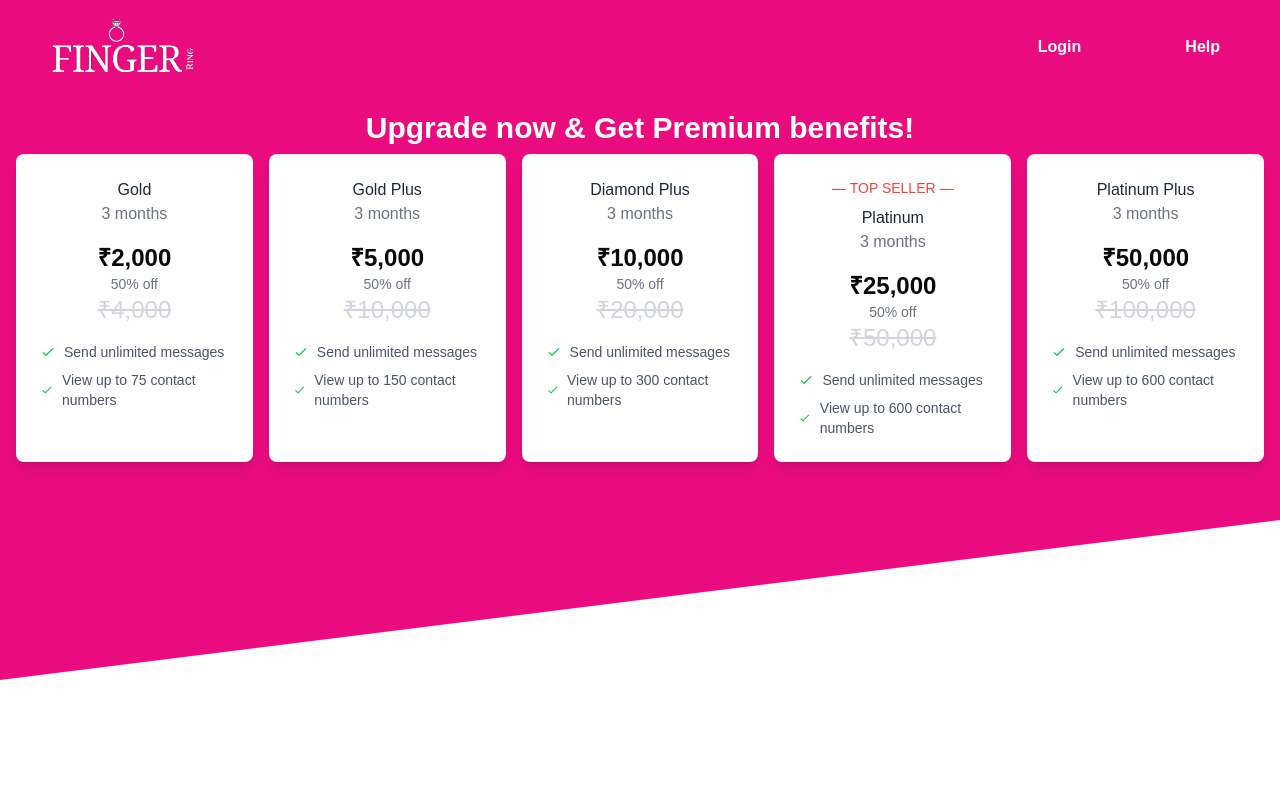
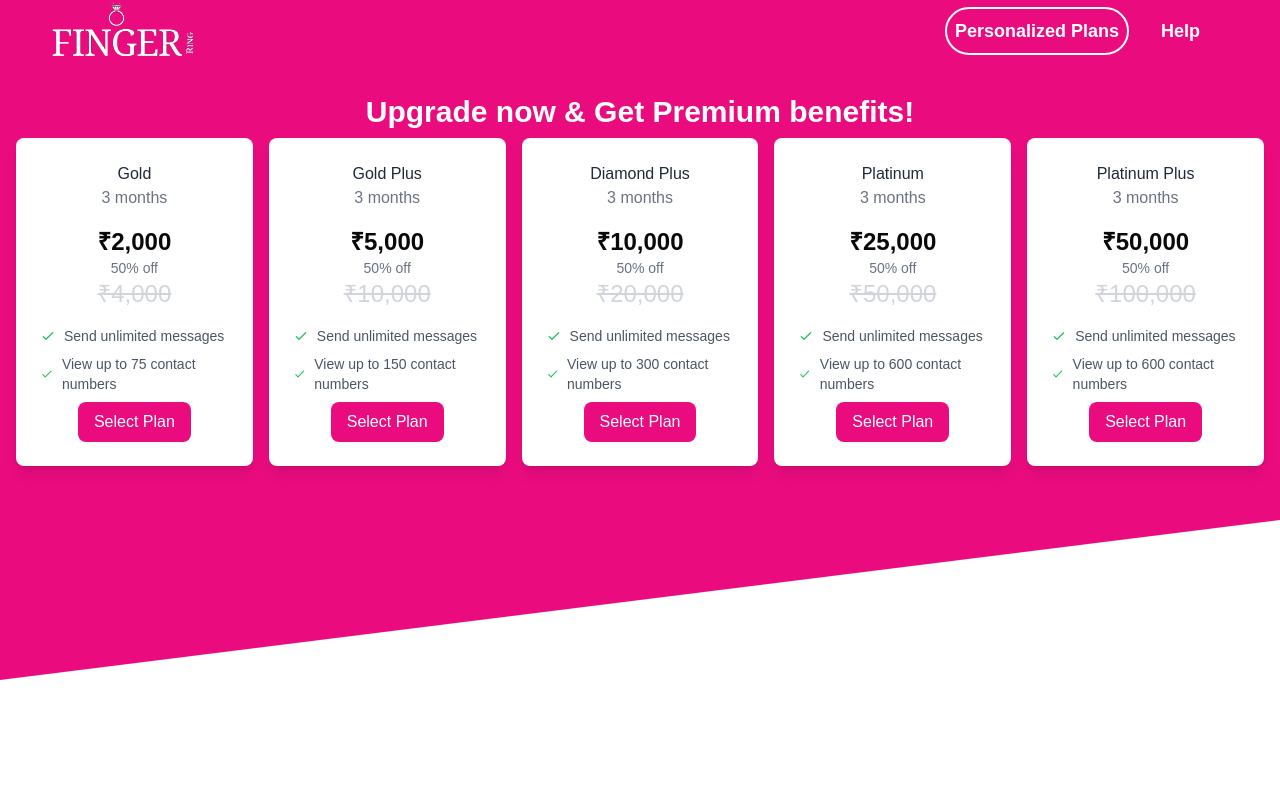
Before and after one commit to FingerRingMatch/Fingerringmatch, a Next.js app: page /plans in a window 1280 px wide. Shown: the top 800 px of the page. Built offline with nearby package versions, Linux system fonts and the light colour scheme; no server answers.

Commit message:
changed navbar for plans

```diff
--- a/app/layout.tsx
+++ b/app/layout.tsx
@@ -35,7 +35,6 @@ export default function RootLayout({
         <AuthProvider>
           <FormProvider>
         {children}
-        <Footer/>
         </FormProvider>
         </AuthProvider>
       </body>
--- a/app/plans/page.tsx
+++ b/app/plans/page.tsx
@@ -1,5 +1,5 @@
 import React from 'react';
-import Navbar from '@/components/Navbar';
+import Image from 'next/image';
 
 const PaymentPage: React.FC = () => {
   const plans = [
@@ -52,15 +52,22 @@ const PaymentPage: React.FC = () => {
 
   return (
     <div className="min-h-screen relative overflow-hidden">
+
       {/* Curved background */}
       <div className="absolute inset-0 bg-primaryPink"
            style={{
              clipPath: 'polygon(0 0, 100% 0, 100% 65%, 0 85%)'
            }}
       />
-      <Navbar/>
       {/* Content */}
       <div className="relative z-10">
+        <div className='flex justify-between items-center'>
+          <Image alt='logo' src="/Head_Logo.png" width={150} height={150} priority className='ml-12'/>
+          <div className='flex justify-end text-white space-x-8 mr-20 font-bold text-lg'>
+            <button className='rounded-full border-2 p-2 border-white'>Personalized Plans</button>
+            <button>Help</button>
+          </div>
+        </div>
         <div className="max-w-7xl mx-auto px-4 py-8">
           <h1 className="text-center text-white text-3xl font-semibold mb-2">
             Upgrade now & Get Premium benefits!
@@ -72,11 +79,7 @@ const PaymentPage: React.FC = () => {
           <div className="grid grid-cols-1 md:grid-cols-3 lg:grid-cols-5 gap-4 ">
             {plans.map((plan) => (
               <div key={plan.name} className="bg-white rounded-lg p-6 shadow-lg">
-                {(plan.isTopSeller || plan.isBestValue) && (
-                  <div className="text-red-500 text-sm text-center mb-2">
-                    {plan.isTopSeller ? '— TOP SELLER —' : '— BEST VALUE —'}
-                  </div>
-                )}
+
                 <div className="text-center">
                   <h3 className="font-medium text-gray-800">{plan.name}</h3>
                   <span className="text-gray-500">3 months</span>
@@ -84,6 +87,7 @@ const PaymentPage: React.FC = () => {
                     <div className="text-2xl font-bold">{plan.price}</div>
                     <div className='text-sm text-gray-500'>{plan.discount}</div>
                     <div className='text-2xl text-gray-300 line-through'>{plan.originalPrice}</div>
+
                   </div>
                 </div>
 
@@ -97,8 +101,10 @@ const PaymentPage: React.FC = () => {
                     </li>
                   ))}
                 </ul>
+                <button className='bg-primaryPink text-white rounded-lg px-4 py-2 flex m-auto mt-2'>Select Plan</button>
               </div>
             ))}
+
           </div>
         </div>
       </div>
--- a/components/Login.tsx
+++ b/components/Login.tsx
@@ -26,14 +26,6 @@ const Login: React.FC<LoginProps> = ({ onClose }) => {
     setShowModal(true);
   }
 
-  const handleGoogleSignIn = async () => {
-    try {
-      await signInWithGoogle();
-      onClose(); // Close the modal on successful Google sign-in
-    } catch (error) {
-      console.error('Error signing in with Google:', error);
-    }
-  };
 
   return (
     <div className="fixed inset-0 flex items-center justify-center bg-black bg-opacity-50 z-50">
@@ -79,13 +71,6 @@ const Login: React.FC<LoginProps> = ({ onClose }) => {
           <p className="text-center my-2">OR</p>
           <button
             type="button"
-            className="w-full  bg-primaryPink text-white py-2 rounded-md hover:bg-opacity-50 transition"
-            onClick={handleGoogleSignIn}
-          >
-            Login with Google
-          </button>
-          <button
-            type="button"
             className="w-full mt-4 bg-primaryPink text-white py-2 rounded-md hover:bg-opacity-50 transition"
           >
             Login with OTP
--- a/components/Signup.tsx
+++ b/components/Signup.tsx
@@ -265,15 +265,6 @@ const SignUp: React.FC<SignUpProps> = ({ onClose }) => {
           </button>
         </form>
 
-        <p className="text-center my-2">OR</p>
-        <button
-          type="button"
-          className="w-full bg-primaryPink text-white py-2 rounded-md hover:bg-opacity-50 transition"
-          onClick={handleGoogleSignUp}
-          disabled={isLoading}
-        >
-          {isLoading ? 'Processing...' : 'Sign Up with Google'}
-        </button>
 
         <button
           className="absolute top-5 right-10 text-gray-600 text-3xl"
```
